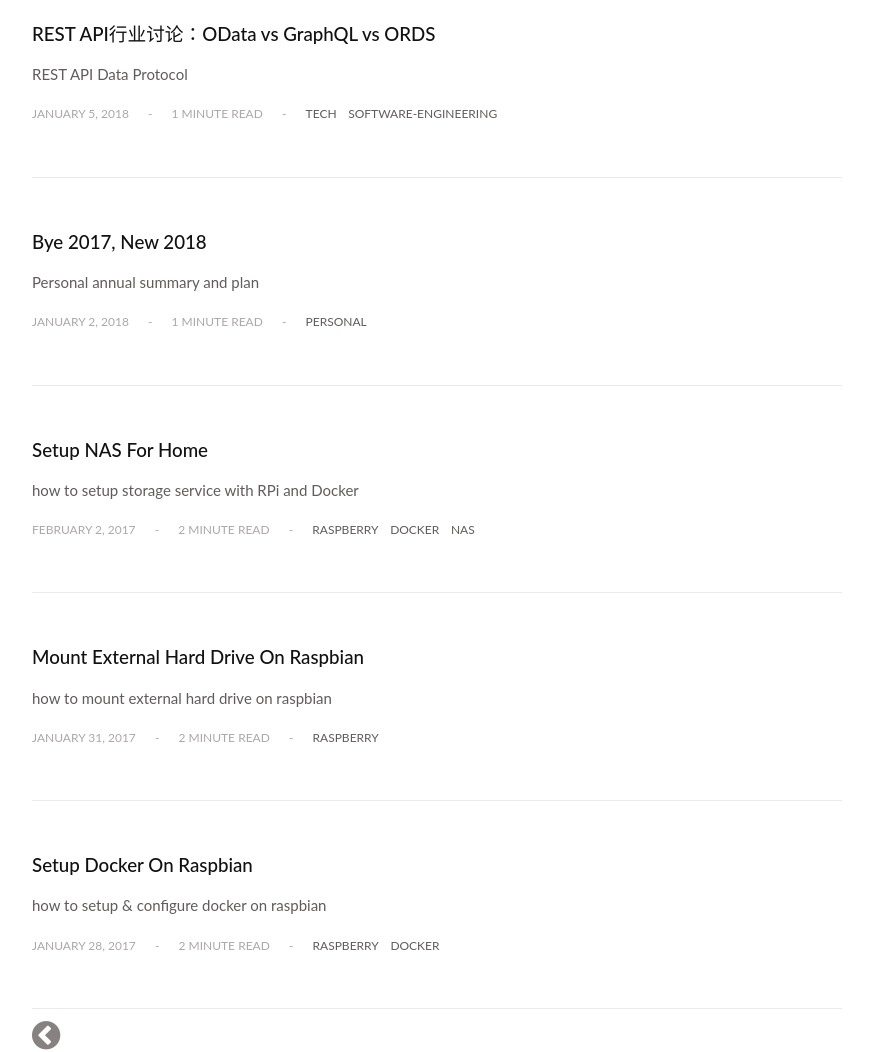
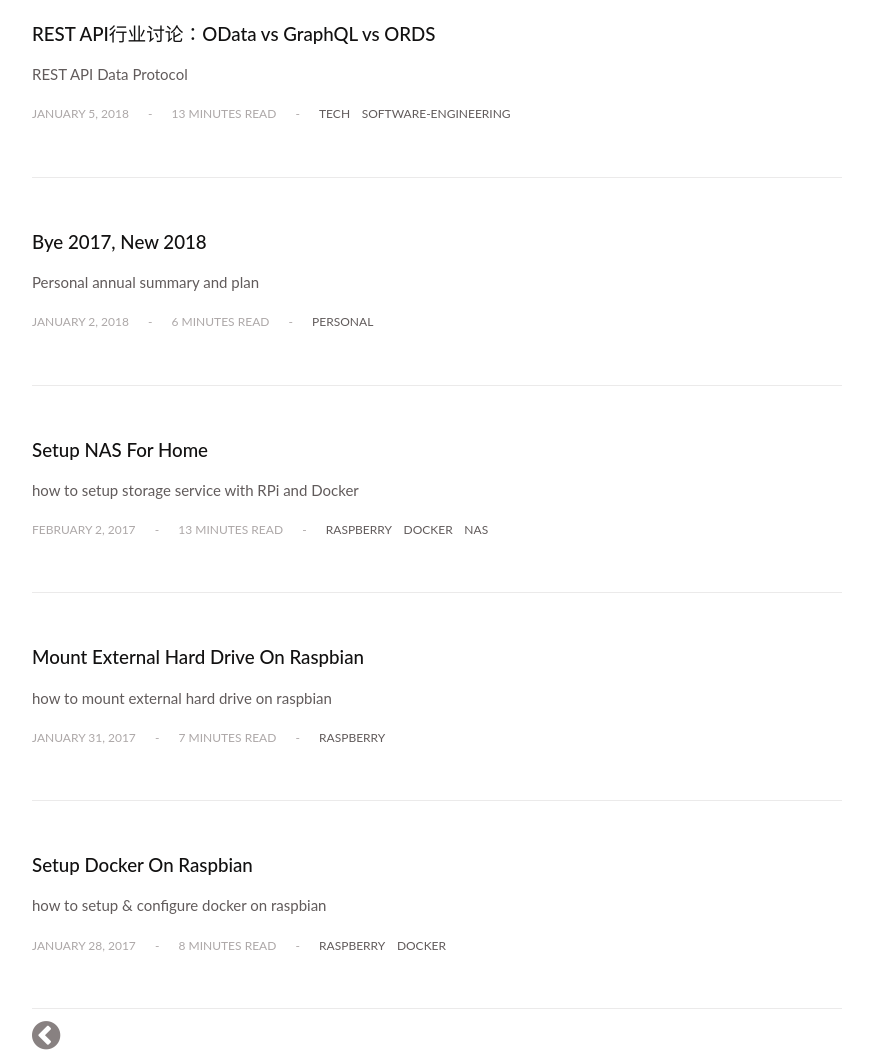
Before and after one commit to modx-space/shawzt.github.io, a Jekyll site: the page built from index.html, in a window 1280 px wide. Shown: the part 241-1293 px from the top of the page, without its empty margins (203-1077 px from the left). Built offline with Jekyll 4.4.1, drawn with Linux system fonts in a browser that asks for light colours; the list of posts is cut into pages by our own code.

Commit message:
Fix words count issue for reading time assumption

```diff
--- a/index.html
+++ b/index.html
@@ -21,11 +21,10 @@ description: "HomePage for Learning & Sharing site"
         <span class="article-list-divider">-</span>
         <span class="article-list-minutes">
           {% capture words %}
-            {{ post.content | number_of_words }}
+            {{ post.content | strip_html | strip_newlines | size }}
           {% endcapture %}
-          {% unless words contains "-" %}
-            {{ words | plus: 250 | divided_by: 250 | append: " minute read" }}
-          {% endunless %}
+
+          {{ words | plus: 250 | divided_by: 250 | append: " minutes read" }}
         </span>
         <span class="article-list-divider">-</span>
         <div class="article-list-tags">
```
